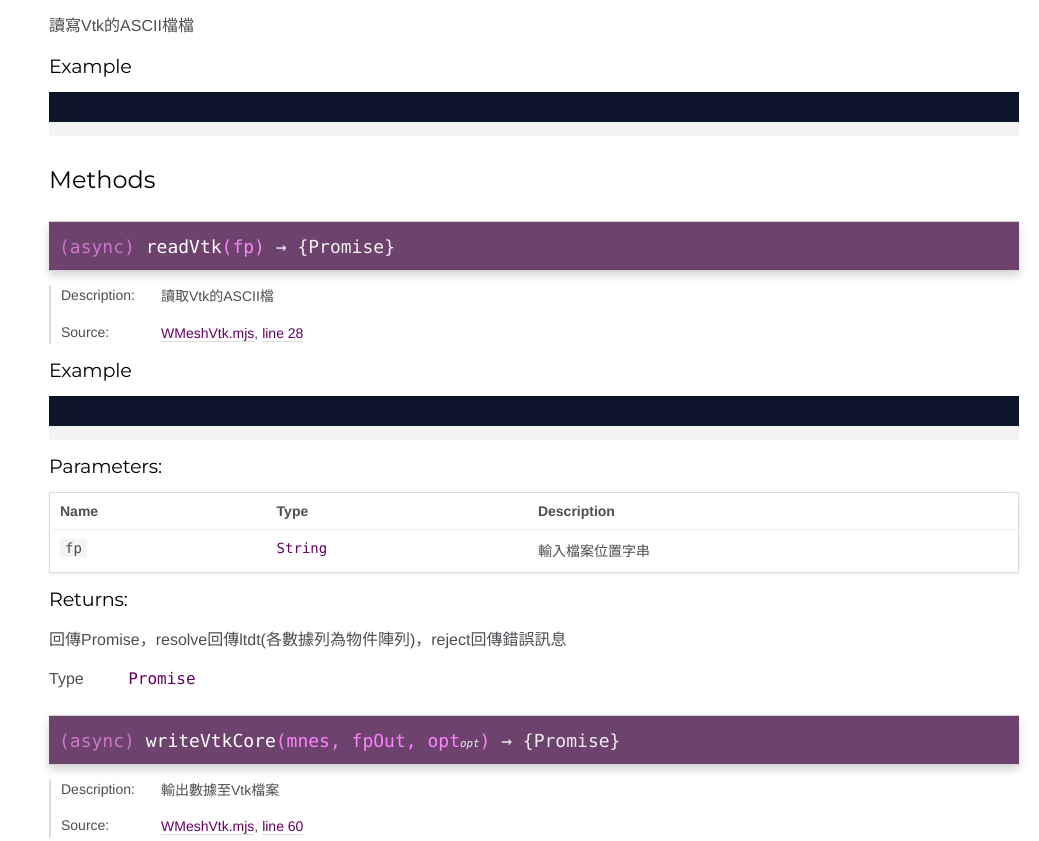
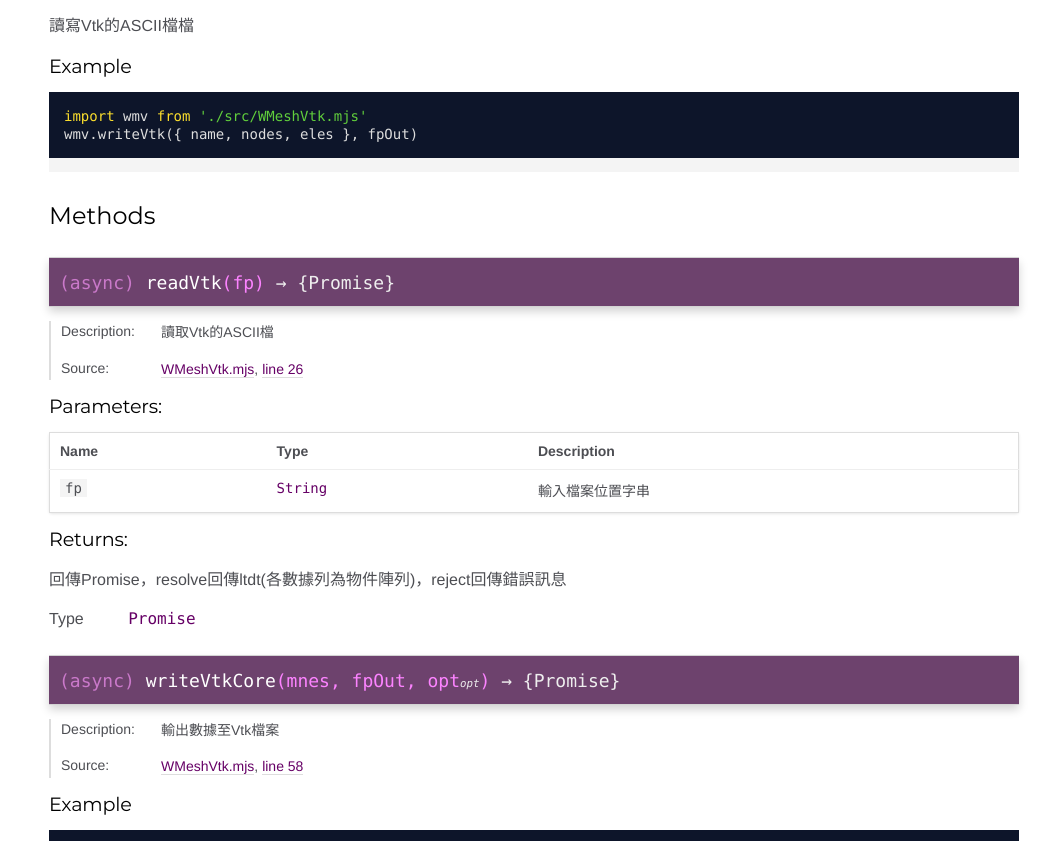
Before and after one commit to yuda-lyu/w-mesh-vtk, a plain HTML site: page global.html in a window 1280 px wide. Shown: the part 326-1167 px from the top of the page, without its empty margins (241-1280 px from the left). Drawn offline with Linux system fonts and the light colour scheme.

Commit message:
deploy 2026-10-16T03:55:01.651Z

```diff
--- a/global.html
+++ b/global.html
@@ -191,7 +191,8 @@
 
     <h5 class="h5-examples">Example</h5>
 
-    <pre class="prettyprint"><code></code></pre>
+    <pre class="prettyprint"><code>import wmv from './src/WMeshVtk.mjs'
+wmv.writeVtk({ name, nodes, eles }, fpOut)</code></pre>
 
 
 
@@ -222,7 +223,7 @@
 
     <dt class="tag-source">Source:</dt>
     <dd class="tag-source"><ul class="dummy"><li>
-        <a href="WMeshVtk.mjs.html">WMeshVtk.mjs</a>, <a href="WMeshVtk.mjs.html#line28">line 28</a>
+        <a href="WMeshVtk.mjs.html">WMeshVtk.mjs</a>, <a href="WMeshVtk.mjs.html#line26">line 26</a>
     </li></ul></dd>
 
 
@@ -265,11 +266,6 @@
 
 
 
-
-
-    <h5 class="h5-examples">Example</h5>
-
-    <pre class="prettyprint"><code></code></pre>
 
 
 
@@ -385,7 +381,7 @@
 
     <dt class="tag-source">Source:</dt>
     <dd class="tag-source"><ul class="dummy"><li>
-        <a href="WMeshVtk.mjs.html">WMeshVtk.mjs</a>, <a href="WMeshVtk.mjs.html#line60">line 60</a>
+        <a href="WMeshVtk.mjs.html">WMeshVtk.mjs</a>, <a href="WMeshVtk.mjs.html#line58">line 58</a>
     </li></ul></dd>
 
 
@@ -654,7 +650,7 @@ writeVtk({ name, nodes, eles }, fpOut)
 <br class="clear">
 
 <footer>
-    Documentation generated by <a href="https://github.com/jsdoc3/jsdoc">JSDoc 4.0.5</a> on Sun Oct 11 2026 13:02:03 GMT+0800 (台北標準時間) using the <a href="https://github.com/clenemt/docdash">docdash</a> theme.
+    Documentation generated by <a href="https://github.com/jsdoc3/jsdoc">JSDoc 4.0.5</a> on Fri Oct 16 2026 11:54:42 GMT+0800 (台北標準時間) using the <a href="https://github.com/clenemt/docdash">docdash</a> theme.
 </footer>
 
 <script>prettyPrint();</script>
```
Also changed, not shown: WMeshVtk.mjs.html (+3 -3 lines), index.html (+1 -1 lines).
